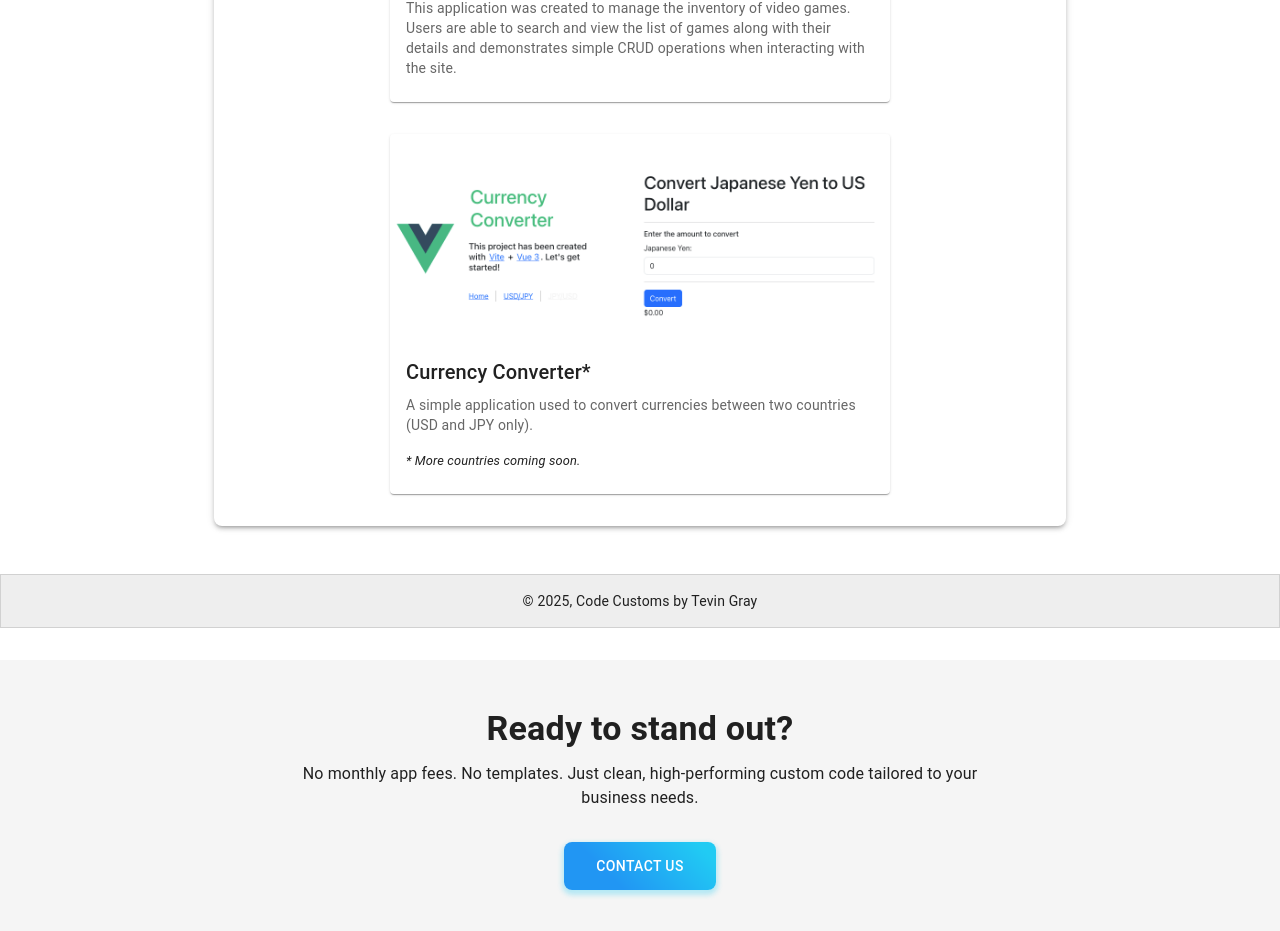
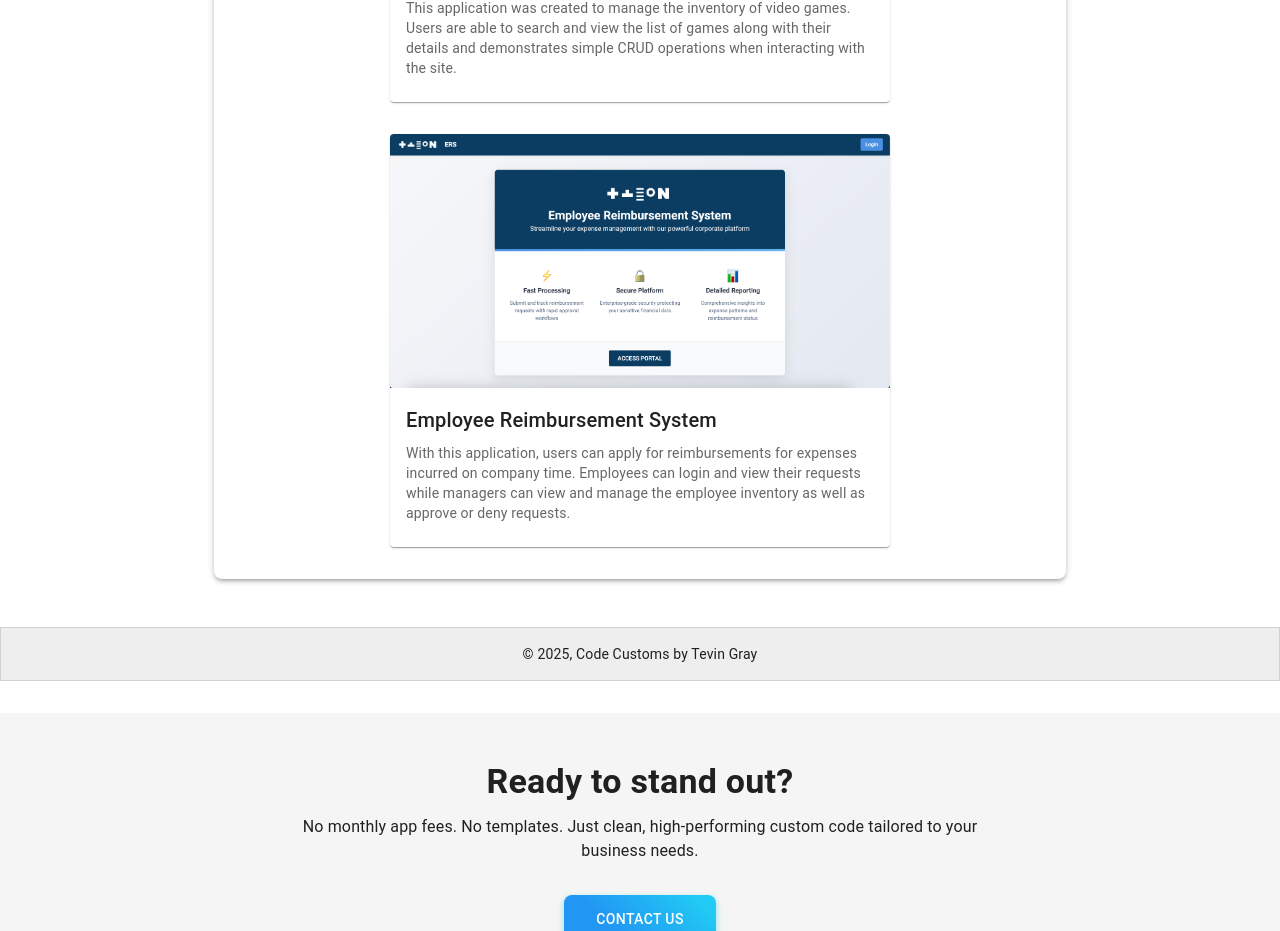
Before and after one commit to tjgray94/CodeCustoms, a Next.js app in the folder code-customs/: page / in a window 1280 px wide. Shown: the part 1751-2682 px from the top of the page. Built offline with nearby package versions, Linux system fonts and the light colour scheme.

Commit message:
Replaced CurrencyConverter section with ERS

```diff
--- /dev/null
+++ b/code-customs/src/app/components/ERSDemo.tsx
@@ -0,0 +1,20 @@
+'use client';
+
+import React from 'react';
+import { Card, CardContent, CardMedia, Typography } from '@mui/material';
+
+export default function ERSDemo() {
+  return (
+    <Card sx={{ maxWidth: 500 }}>
+      <CardMedia component="img" image="ERS.png" />
+      <CardContent>
+        <Typography gutterBottom variant="h6" component="div">Employee Reimbursement System</Typography>
+        <Typography variant="body2" sx={{ color: "text.secondary" }}>
+          With this application, users can apply for reimbursements for expenses incurred on
+          company time. Employees can login and view their requests while managers can view and
+          manage the employee inventory as well as approve or deny requests.
+        </Typography>
+      </CardContent>
+    </Card>
+  )
+}
--- a/code-customs/src/app/page.tsx
+++ b/code-customs/src/app/page.tsx
@@ -3,6 +3,7 @@
 import Navbar from "./components/Navbar";
 import BankAppDemo from "./components/BankAppDemo";
 import GameStoreAppDemo from "./components/GameStoreAppDemo";
+import ERSDemo from "./components/ERSDemo";
 import CurrencyConverterDemo from "./components/CurrencyConverterDemo";
 import Footer from "./components/Footer";
 import { Box, Divider, Typography, Paper, Container, Button } from "@mui/material";
@@ -178,7 +179,7 @@ export default function Home() {
           }}>
             <BankAppDemo />
             <GameStoreAppDemo />
-            <CurrencyConverterDemo />
+            <ERSDemo />
           </Box>
         </Paper>
       </Container>
```
Also changed, not shown: code-customs/public/ERS.png (added).
